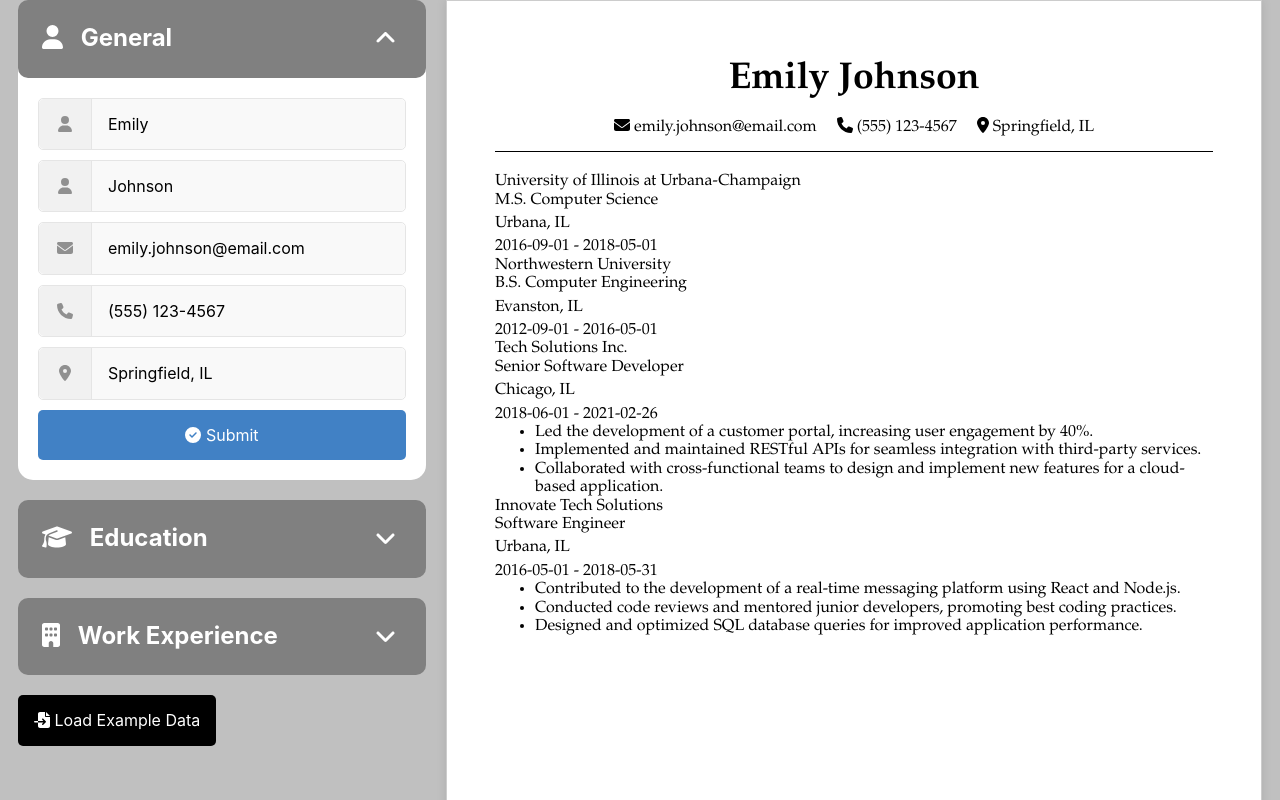
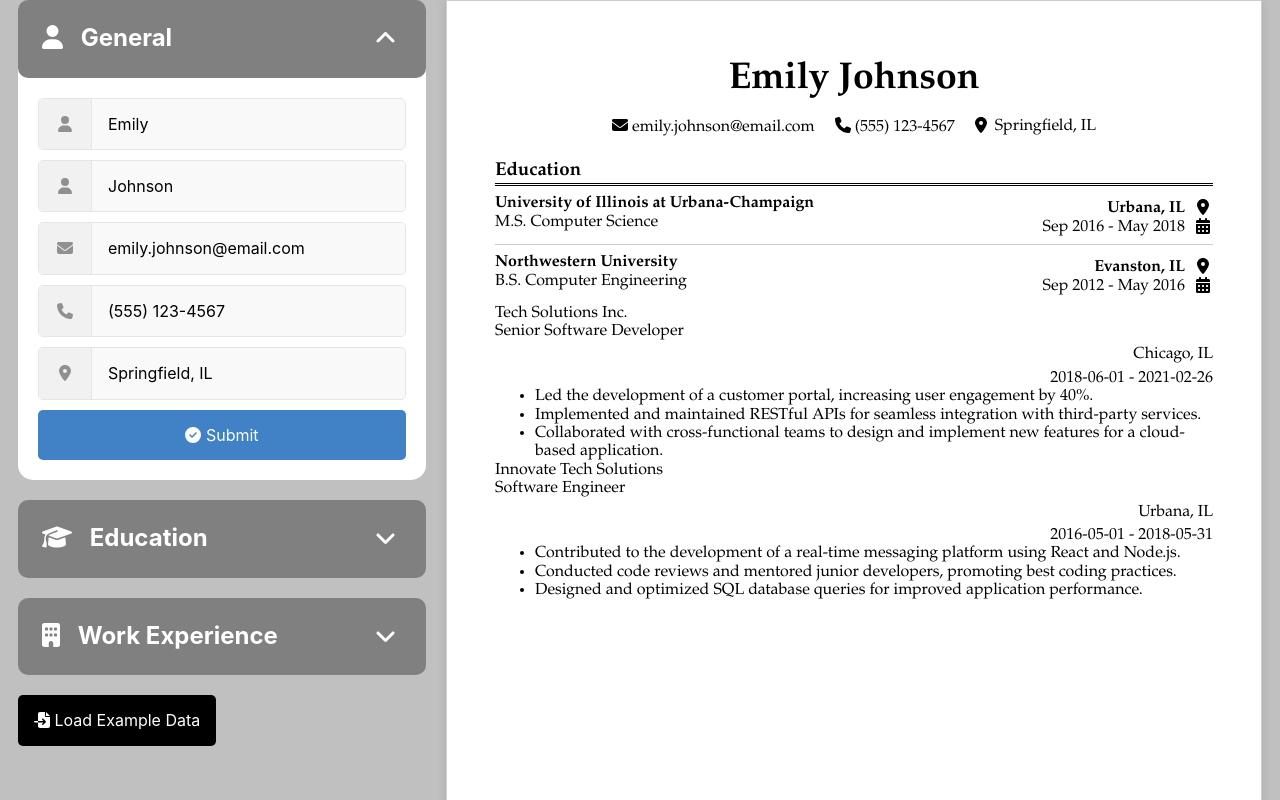
Before and after one commit to djsereno/CV-Application, a React (Vite) app: page / in a window 1280 px wide. Shown: the top 800 px of the page. Built offline with nearby package versions, Linux system fonts and the light colour scheme.

Commit message:
Add CV styles for Education section

```diff
--- a/src/CV.css
+++ b/src/CV.css
@@ -6,20 +6,21 @@
   padding: 0.5in;
   background-color: #fff;
   font-family: 'Garamond', serif;
+  font-size: 12pt;
 }
 
 #header {
   text-align: center;
   margin-bottom: 20px;
-  border-bottom: 1px solid black;
+  /* border-bottom: 3px double black; */
 }
 
-.fullName {
+.full-name {
   font-size: 28pt;
   margin: 10px 0;
 }
 
-#contactInfo {
+#contact-info {
   display: flex;
   justify-content: center;
   margin-bottom: 10px;
@@ -32,3 +33,37 @@
   font-size: 12pt;
   margin: 5px 0;
 }
+
+.section-header {
+  font-size: 14pt;
+  border-bottom: 3px double black;
+}
+
+.education-container {
+  display: flex;
+  justify-content: space-between;
+  border-bottom: 1px solid #ccc;
+  padding: 0.5em 0;
+}
+.education-container:last-child {
+  border-bottom: 0;
+}
+
+.school-and-degree,
+.location-and-dates {
+  display: flex;
+  flex-direction: column;
+}
+
+.location,
+.dates {
+  display: flex;
+  gap: 0.5em;
+  justify-content: end;
+}
+
+.education-container .school-name,
+.education-container .location {
+  font-weight: bold;
+  margin-bottom: 0.5pt;
+}
--- a/src/Education.jsx
+++ b/src/Education.jsx
@@ -1,5 +1,6 @@
 import PropTypes from 'prop-types';
-import { hasNonEmptyObjects } from './functions';
+import { FontAwesomeIcon } from '@fortawesome/react-fontawesome';
+import { formatDate, hasNonEmptyObjects } from './functions';
 
 function Education({ educationData }) {
   if (hasNonEmptyObjects(educationData)) return null;
@@ -8,22 +9,32 @@ function Education({ educationData }) {
     const { schoolName, degree, location, startDate, endDate } = data;
 
     return (
-      <div className="educationContainer" key={index}>
-        <div className="schoolAndDegree">
-          <p className="schoolName">{schoolName}</p>
+      <div className="education-container" key={index}>
+        <div className="school-and-degree">
+          <p className="school-name">{schoolName}</p>
           <p className="degree">{degree}</p>
         </div>
-        <div className="locationAndDates">
-          <p className="location">{location}</p>
+        <div className="location-and-dates">
+          <p className="location">
+            {location}
+            <FontAwesomeIcon icon="fa-location-dot" className="fa-fw" />
+          </p>
           <p className="dates">
-            {startDate} - {endDate}
+            {formatDate(startDate)} - {formatDate(endDate)}
+            <FontAwesomeIcon icon="fa-calendar-days" className="fa-fw" />
           </p>
         </div>
       </div>
     );
   });
 
-  return <div id="educationSection">{content}</div>;
+  return (
+    <div id="education-section">
+      <h2 className="section-header">Education</h2>
+
+      {content}
+    </div>
+  );
 }
 
 Education.propTypes = {
--- a/src/General.jsx
+++ b/src/General.jsx
@@ -9,10 +9,10 @@ function General({ generalData }) {
 
   return (
     <div id="header">
-      <h2 className="fullName">
+      <h2 className="full-name">
         {firstName} {lastName}
       </h2>
-      <div id="contactInfo">
+      <div id="contact-info">
         <p className="email">
           <FontAwesomeIcon icon="fa-envelope" /> {email}
         </p>
```
